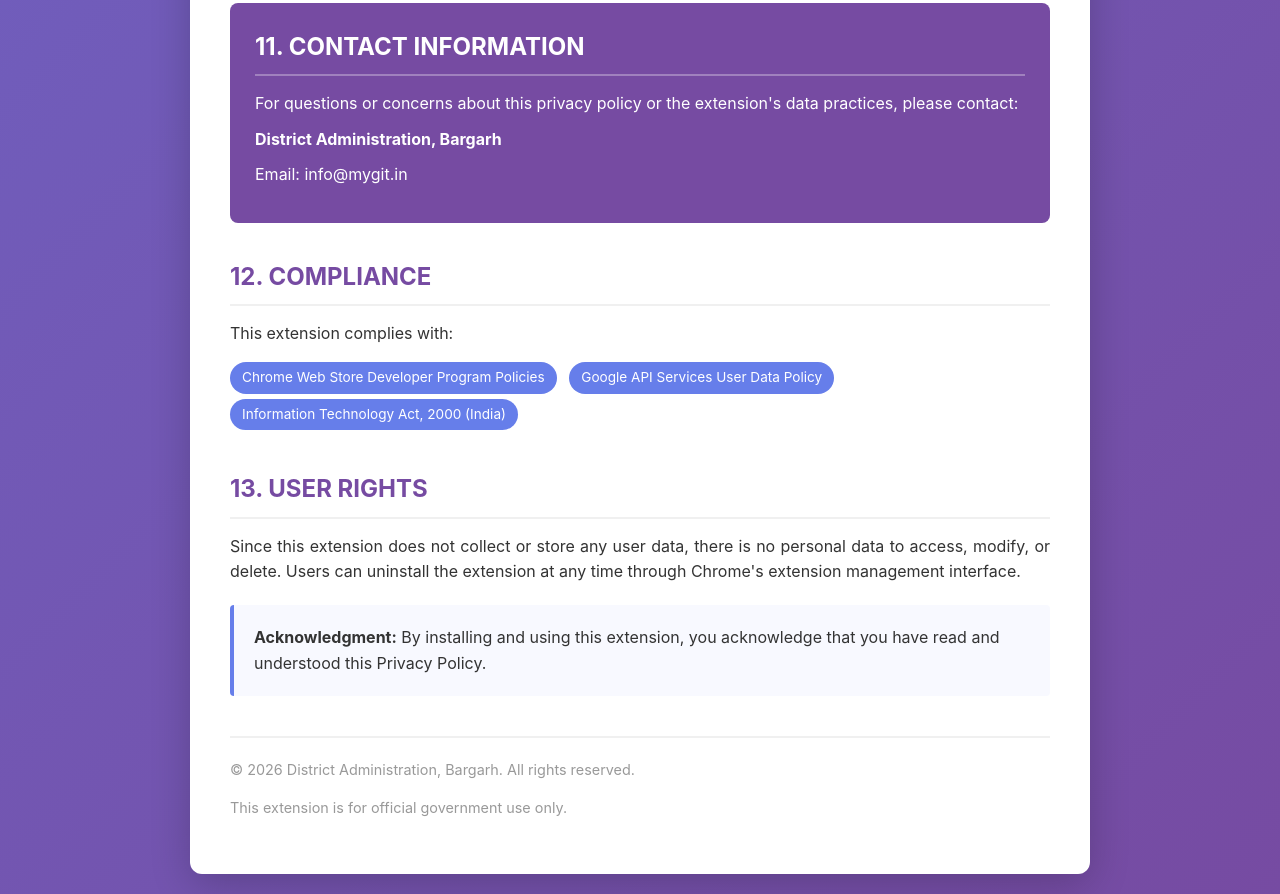
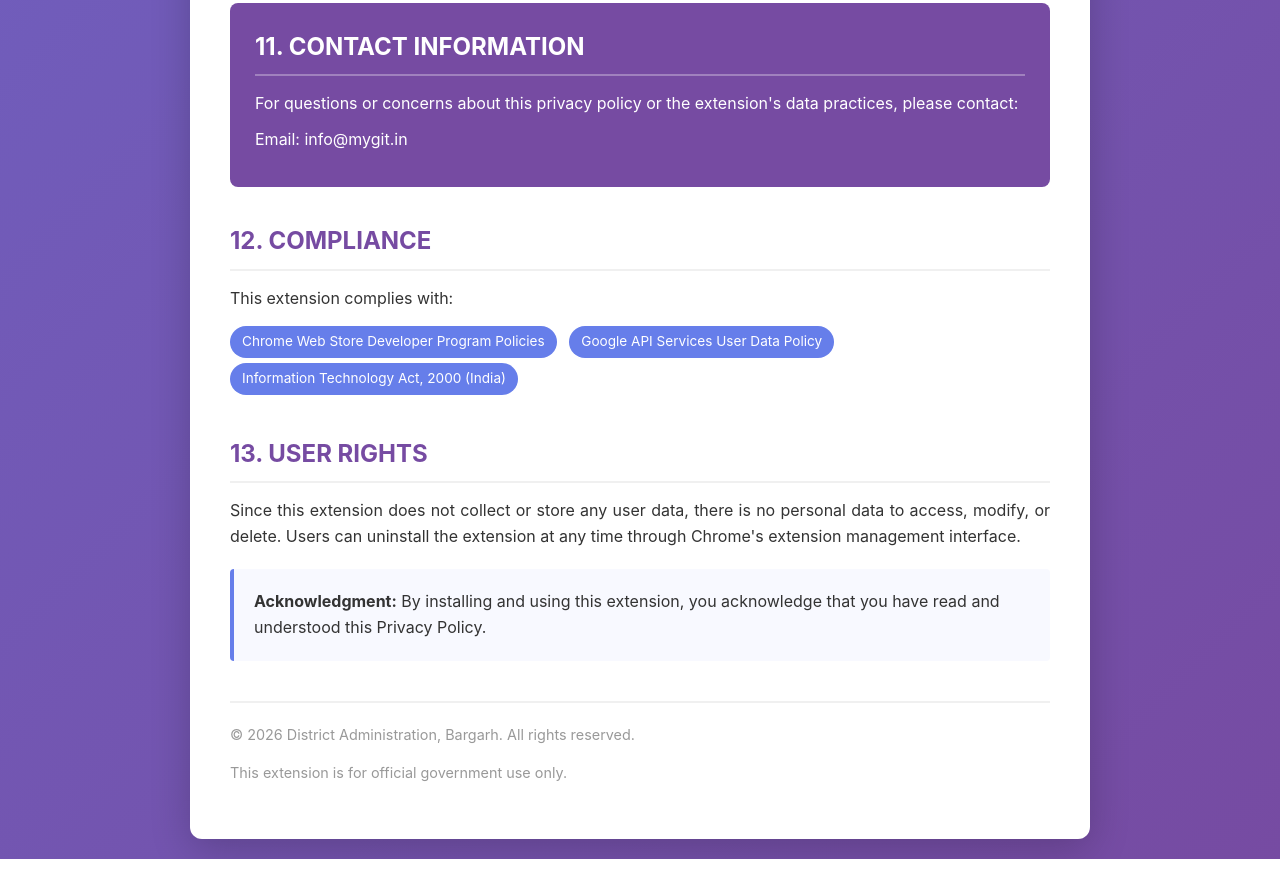
Before and after one commit to Pr4dhan/subhadra-privacy-policy, a plain HTML site: page index.html in a window 1280 px wide. Shown: the part 4075-4969 px from the top of the page. After the commit the page ends 4934 px from the top, so only its background shows below. Drawn offline with Linux system fonts and the light colour scheme.

Commit message:
Update index.html
updated

Signed-off-by: Piyush Pradhan <pradhan.cook@gmail.com>

```diff
--- a/index.html
+++ b/index.html
@@ -316,7 +316,6 @@
             <div class="contact-box">
                 <h2>11. CONTACT INFORMATION</h2>
                 <p>For questions or concerns about this privacy policy or the extension's data practices, please contact:</p>
-                <p><strong>District Administration, Bargarh</strong></p>
                 <p>Email: info@mygit.in</p>
             </div>
 
```
